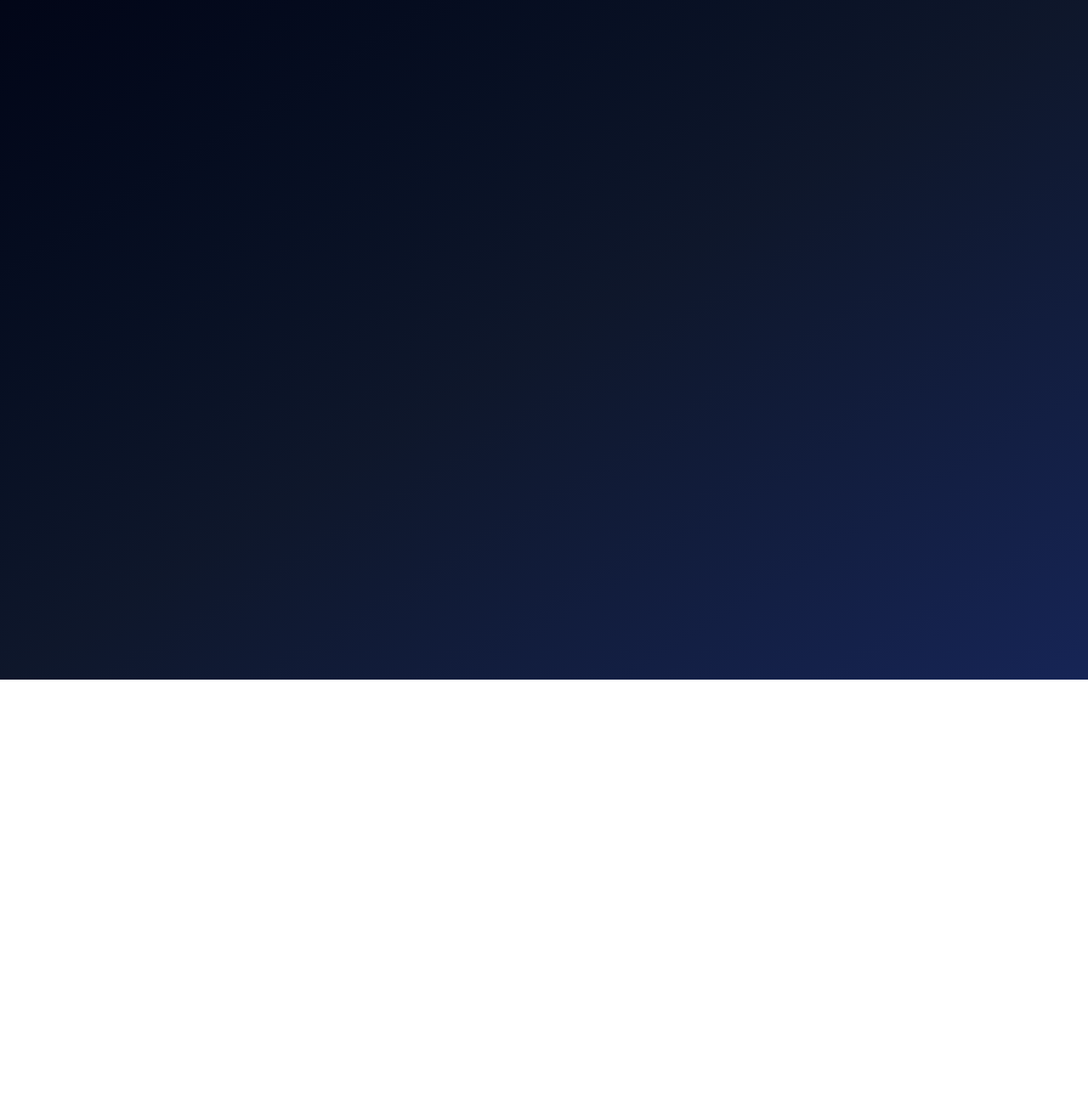
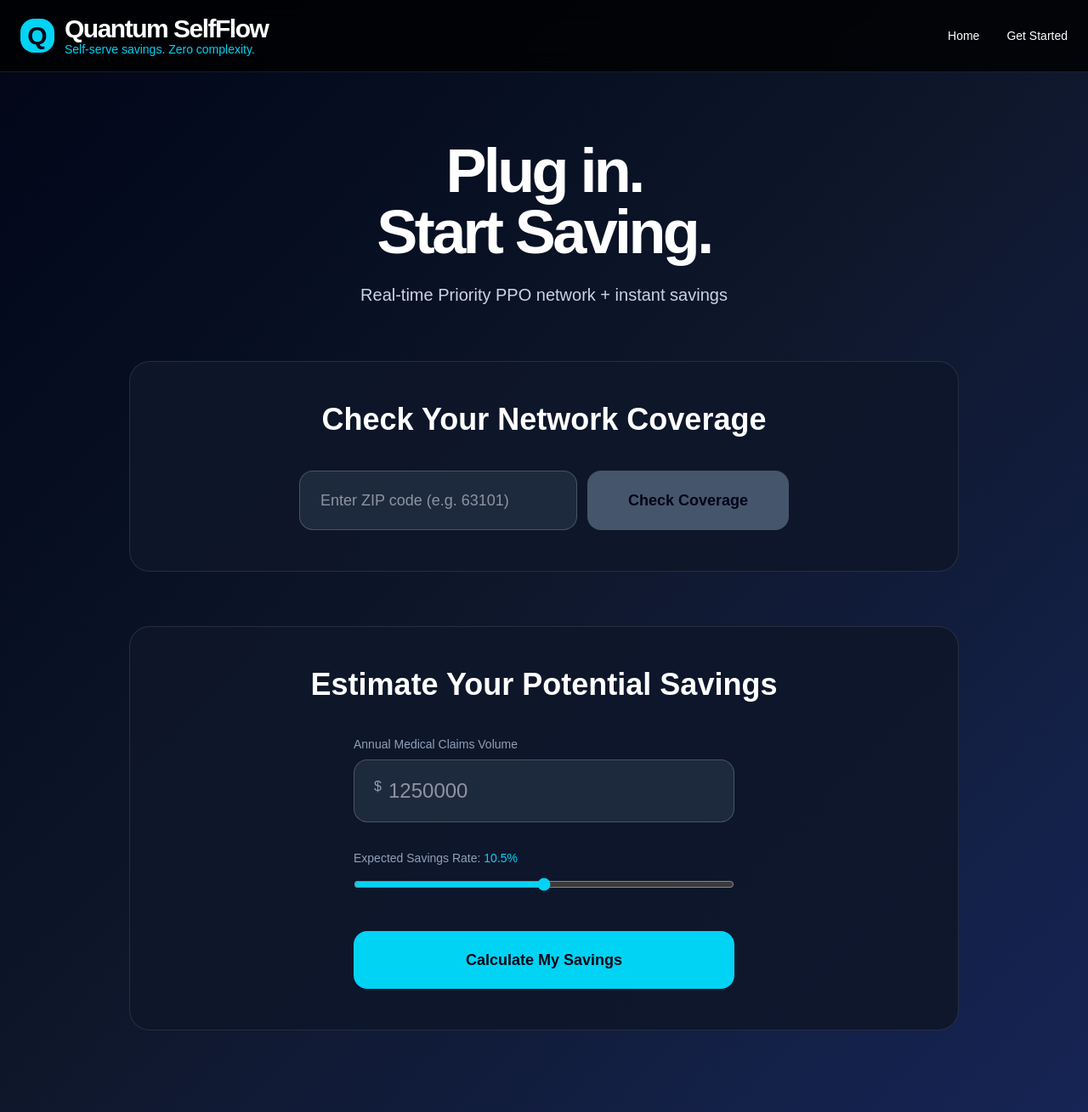
Before and after one commit to ryunstuart/quantum-selfflow, a Next.js app in the folder frontend/: page / in a window 1280 px wide. Shown: the whole page at 85% size. Before the commit the page ends 800 px from the top, so only its background shows below. Built offline with nearby package versions, Linux system fonts and the light colour scheme.

Commit message:
Full clean homepage with toast notifications

```diff
--- a/frontend/app/page.tsx
+++ b/frontend/app/page.tsx
@@ -95,7 +95,7 @@ export default function Home() {
 
   return (
     <div className="min-h-screen bg-gradient-to-br from-slate-950 via-slate-900 to-blue-950 text-white relative">
-      {/* Toast */}
+      {/* Toast Notification */}
       {toast && (
         <div className={`fixed top-6 left-1/2 -translate-x-1/2 z-[100] px-8 py-4 rounded-2xl shadow-2xl flex items-center gap-3 text-white transition-all duration-300 ${
           toast.type === 'success' ? 'bg-emerald-600' : 'bg-red-600'
@@ -104,8 +104,131 @@ export default function Home() {
         </div>
       )}
 
-      {/* Rest of your page remains the same */}
-      {/* ... (keep the rest of the code from previous full version) ... */}
+      <nav className="border-b border-white/10 bg-black/80 backdrop-blur-md sticky top-0 z-50">
+        <div className="max-w-7xl mx-auto px-4 md:px-6 py-4 flex justify-between items-center">
+          <Link href="/" className="flex items-center gap-3 hover:opacity-90 transition">
+            <div className="w-9 h-9 md:w-10 md:h-10 bg-cyan-400 rounded-2xl flex items-center justify-center text-slate-950 font-bold text-2xl md:text-3xl shadow-lg">Q</div>
+            <div>
+              <div className="font-bold text-2xl md:text-3xl tracking-tighter">Quantum SelfFlow</div>
+              <div className="text-cyan-400 text-xs md:text-sm -mt-1">Self-serve savings. Zero complexity.</div>
+            </div>
+          </Link>
+
+          <div className="flex items-center gap-4 md:gap-8 text-sm font-medium">
+            <Link href="/" className="hover:text-cyan-400">Home</Link>
+            {!isLoggedIn && <Link href="/onboarding" className="hover:text-cyan-400">Get Started</Link>}
+            {isLoggedIn && <Link href="/dashboard" className="hover:text-cyan-400">Dashboard</Link>}
+            {isLoggedIn && <button onClick={() => { localStorage.removeItem('selfflow_user'); window.location.reload(); }} className="text-red-400">Logout</button>}
+          </div>
+        </div>
+      </nav>
+
+      <div className="max-w-5xl mx-auto px-4 md:px-6 pt-12 md:pt-20 pb-24">
+        <div className="text-center mb-12 md:mb-16">
+          <h1 className="text-5xl md:text-7xl font-bold tracking-tighter mb-6">Plug in.<br />Start Saving.</h1>
+          <p className="text-lg md:text-xl text-slate-300">Real-time Priority PPO network + instant savings</p>
+        </div>
+
+        {/* ZIP Checker */}
+        <div className="bg-slate-900/90 border border-white/10 rounded-3xl p-8 md:p-12 mb-16">
+          <h2 className="text-3xl md:text-4xl font-semibold text-center mb-10">Check Your Network Coverage</h2>
+          <div className="max-w-xl mx-auto">
+            <div className="flex flex-col md:flex-row gap-3">
+              <input
+                type="text"
+                placeholder="Enter ZIP code (e.g. 63101)"
+                className="flex-1 bg-slate-800 border border-white/20 rounded-2xl px-6 py-5 text-lg focus:outline-none focus:border-cyan-400"
+                value={zipCodes}
+                onChange={(e) => { setZipCodes(e.target.value); setError(''); }}
+                maxLength={5}
+              />
+              <button
+                onClick={checkNetwork}
+                disabled={loading || !zipCodes}
+                className="bg-cyan-400 hover:bg-cyan-300 disabled:bg-slate-600 text-slate-950 font-semibold px-8 md:px-12 py-5 rounded-2xl text-lg transition whitespace-nowrap flex items-center justify-center min-w-[140px]"
+              >
+                {loading ? (
+                  <span className="flex items-center gap-2">
+                    <span className="animate-spin">⟳</span> Checking...
+                  </span>
+                ) : "Check Coverage"}
+              </button>
+            </div>
+
+            {error && <p className="text-red-400 text-center mt-4 font-medium">{error}</p>}
+
+            {result && (
+              <div className="mt-12 bg-gradient-to-br from-green-900/70 to-emerald-900/70 border border-green-400/50 rounded-3xl p-10 md:p-12 text-center">
+                <div className="text-6xl mb-4">✅</div>
+                <div className="text-3xl font-semibold text-green-400">{result.city}</div>
+                <div className="text-7xl font-bold text-green-400 my-6">{result.doctors}</div>
+                <div className="text-2xl text-slate-200">Priority PPO doctors found</div>
+                <div className="mt-8 inline-block bg-green-400/20 text-green-400 px-6 py-2 rounded-full text-sm">
+                  Coverage Strength: <span className="font-semibold">{result.coverageStrength}</span>
+                </div>
+
+                <button
+                  onClick={() => window.location.href = "/onboarding"}
+                  className="w-full mt-12 bg-cyan-400 hover:bg-cyan-300 text-slate-950 font-semibold py-6 rounded-2xl text-xl transition"
+                >
+                  Activate Quantum SelfFlow →
+                </button>
+              </div>
+            )}
+          </div>
+        </div>
+
+        {/* Savings Calculator */}
+        <div className="bg-slate-900/90 border border-white/10 rounded-3xl p-8 md:p-12">
+          <h2 className="text-3xl md:text-4xl font-semibold text-center mb-10">Estimate Your Potential Savings</h2>
+          <div className="max-w-md mx-auto">
+            <div className="mb-8">
+              <label className="block text-sm text-slate-400 mb-2">Annual Medical Claims Volume</label>
+              <div className="relative">
+                <span className="absolute left-6 top-5 text-slate-400">$</span>
+                <input
+                  type="number"
+                  placeholder="1250000"
+                  className="w-full bg-slate-800 border border-white/20 rounded-2xl pl-10 pr-6 py-5 text-2xl focus:outline-none focus:border-cyan-400"
+                  value={claimsVolume}
+                  onChange={(e) => setClaimsVolume(e.target.value)}
+                />
+              </div>
+            </div>
+
+            <div className="mb-10">
+              <label className="block text-sm text-slate-400 mb-3">Expected Savings Rate: <span className="text-cyan-400">{savingsRate}%</span></label>
+              <input
+                type="range"
+                min="6" max="15" step="0.5"
+                value={savingsRate}
+                onChange={(e) => setSavingsRate(parseFloat(e.target.value))}
+                className="w-full accent-cyan-400"
+              />
+            </div>
+
+            <button
+              onClick={calculateSavings}
+              disabled={calculating}
+              className="w-full bg-cyan-400 hover:bg-cyan-300 disabled:bg-slate-600 text-slate-950 font-semibold py-5 rounded-2xl text-lg transition flex items-center justify-center"
+            >
+              {calculating ? (
+                <span className="flex items-center gap-2">
+                  <span className="animate-spin">⟳</span> Calculating...
+                </span>
+              ) : "Calculate My Savings"}
+            </button>
+
+            {projectedSavings && (
+              <div className="mt-12 p-10 bg-gradient-to-br from-emerald-900/50 to-green-900/50 border border-emerald-400/30 rounded-3xl text-center">
+                <div className="text-emerald-400 text-6xl font-bold">${projectedSavings.toLocaleString()}</div>
+                <div className="text-2xl text-slate-300 mt-3">Estimated Annual Savings</div>
+                <div className="text-emerald-400">at {savingsRate}% average reduction</div>
+              </div>
+            )}
+          </div>
+        </div>
+      </div>
     </div>
   );
 }
```
